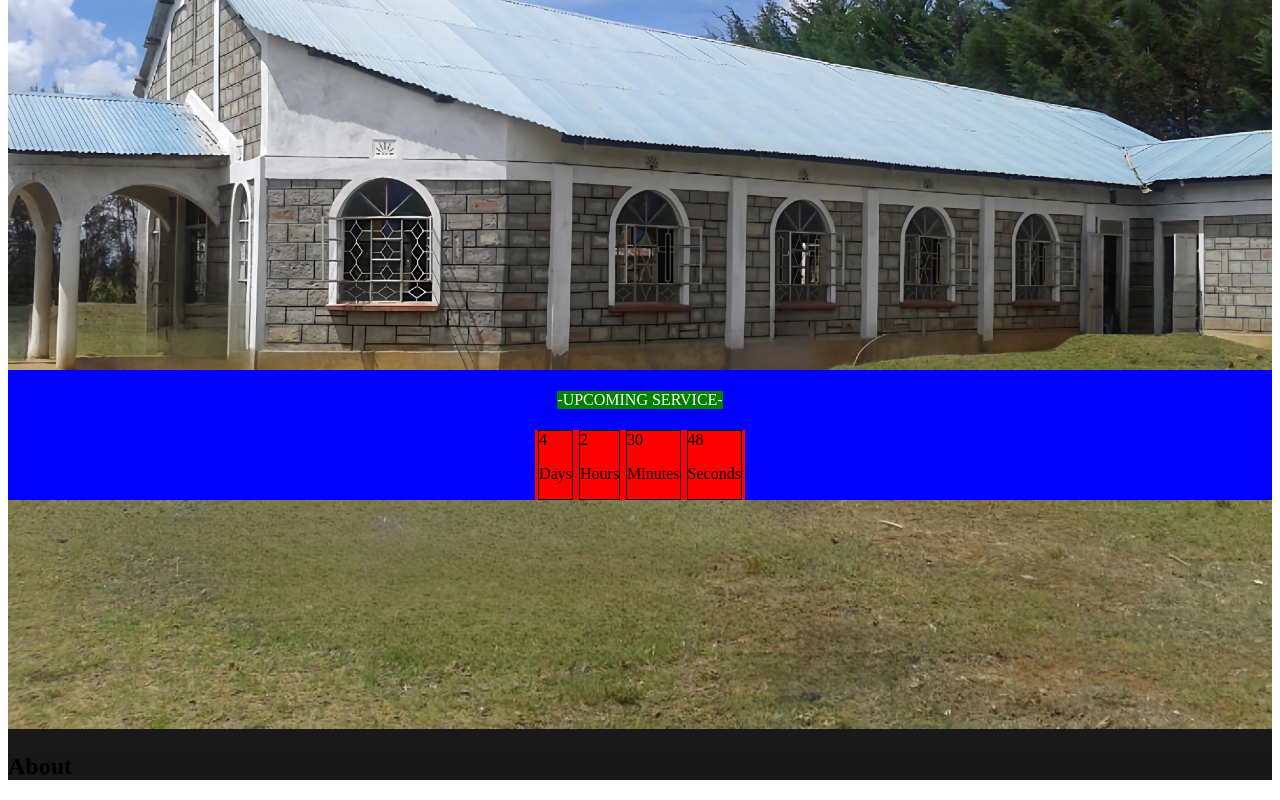
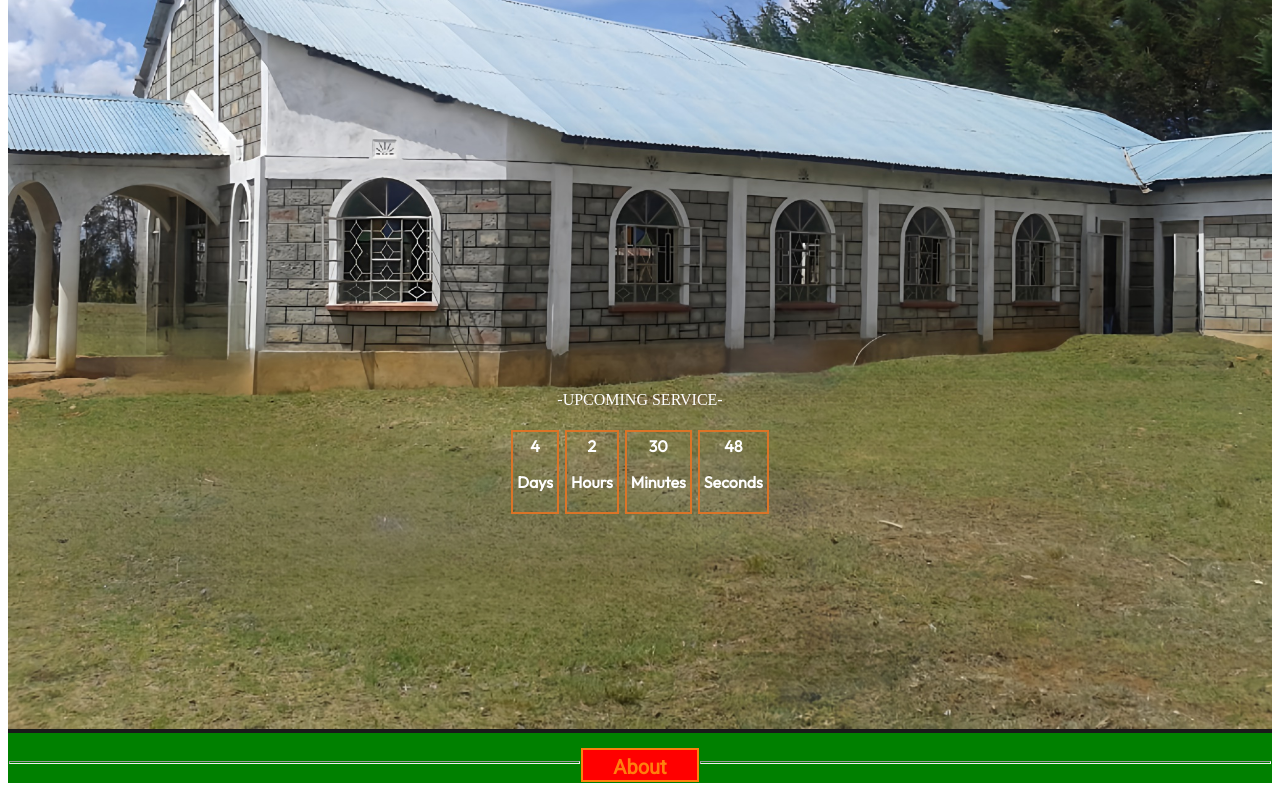
Before and after one commit to KipletingEdwin/Koromosho, a React (Vite) app: page / in a window 1280 px wide. Shown: the part 348-1148 px from the top of the page. Built offline with nearby package versions, Linux system fonts and the light colour scheme.

Commit message:
style the about section

```diff
--- a/src/components/About/About.jsx
+++ b/src/components/About/About.jsx
@@ -1,12 +1,16 @@
-import React from 'react';
-import styles from './About.module.css';
+import React from "react";
+import styles from "./About.module.css";
 
 function About() {
   return (
     <section className={styles.container}>
-        <h1> About</h1>
+      <div className={styles.aboutContainer}>
+        <hr className={styles.line} />
+        <p>About</p>
+        <hr className={styles.line} />
+      </div>
     </section>
-  )
+  );
 }
 
-export default About
+export default About;
--- a/src/components/About/About.module.css
+++ b/src/components/About/About.module.css
@@ -1,5 +1,40 @@
 @import '../../vars.css';
 
 .container{
-    background-color: #171717;
+    /* background-color: #171717; */
+    background-color: green;
+    display: flex;
+    align-items: center;
+    justify-content: center;
 }
+
+.aboutContainer{
+    /* background-color: yellow; */
+    width: 100%;
+    display: flex;
+    flex-direction: row;
+    border: 0cap2px solid black;
+    height: 30px;
+    margin-top: 20px;
+}
+
+.aboutContainer p{
+    border: 2px solid var( --color-secondary);
+    background-color: red;
+    height: 20px;
+    margin-top: -5px;
+    padding: 5px 30px;
+    color: var(--color-secondary);
+    font-size: 20px;
+    font-weight: 800;
+    font-family: "Roboto", Arial, Helvetica, sans-serif;
+}
+
+.line{
+    color: var(--color-secondary);
+    width: 45%;
+    height: 0.5px;
+
+
+
+}
--- a/src/components/Home/Home.jsx
+++ b/src/components/Home/Home.jsx
@@ -11,7 +11,9 @@ function Home() {
   let interval = useRef();
 
   const startTimer = () => {
-    const countDownDate = new Date('February 18, 2024 10:00:00').getTime();
+    const initialCountDownDate = new Date('February 18, 2024 10:00:00').getTime();
+    let countDownDate = initialCountDownDate;
+
 
     interval = setInterval(() => {
       const now = new Date().getTime();
@@ -61,7 +63,6 @@ function Home() {
           <div className={styles.items}>{timerMinutes}<p>Minutes</p></div>
           <div className={styles.items}>{timerSeconds}<p>Seconds</p></div>
           </div>
-
         </div>
       </div>
     </section>
--- a/src/components/Home/Home.module.css
+++ b/src/components/Home/Home.module.css
@@ -50,7 +50,7 @@
 
 
 .countDownContainer{
-    background-color: blue;
+    /* background-color: blue; */
     display: flex;
     flex-direction: column;
     align-items: center;
@@ -59,7 +59,7 @@
 }
 
 .countDownContainer h4{
-    background-color: green;
+    /* background-color: green; */
     color: var(--color-text);
     font-weight: 300;
     font-family: "Outfit"Arial, Helvetica, sans-serif;
@@ -68,13 +68,22 @@
 .timerContainer{
     display: flex;
     flex-direction: row;
-    background-color: red;
+    /* background-color: red; */
     margin-top: 0%;
 }
 
 .items{
-    border: 1px solid black;
+    font-family: "Outfit", Arial, Helvetica, sans-serif;
+    border: 2px solid #db7427;
     margin: 0px 3px;
+    padding: 4px;
+    color: var(--color-text);
+    font-weight: 800;
+    display: flex;
+    flex-direction: column;
+    align-items: center;
+    justify-content: center;
+    font-weight: 900;
 }
 
 @media screen and (max-width: 830px){
--- a/src/vars.css
+++ b/src/vars.css
@@ -2,7 +2,7 @@
     /* Colors */
     --color-text: #fefefe;
     --color-primary: ;
-    --color-secondary: ;
+    --color-secondary: #ff7e0e;
     --color-dark: ;
     --color-bg: #191919;
 
```
